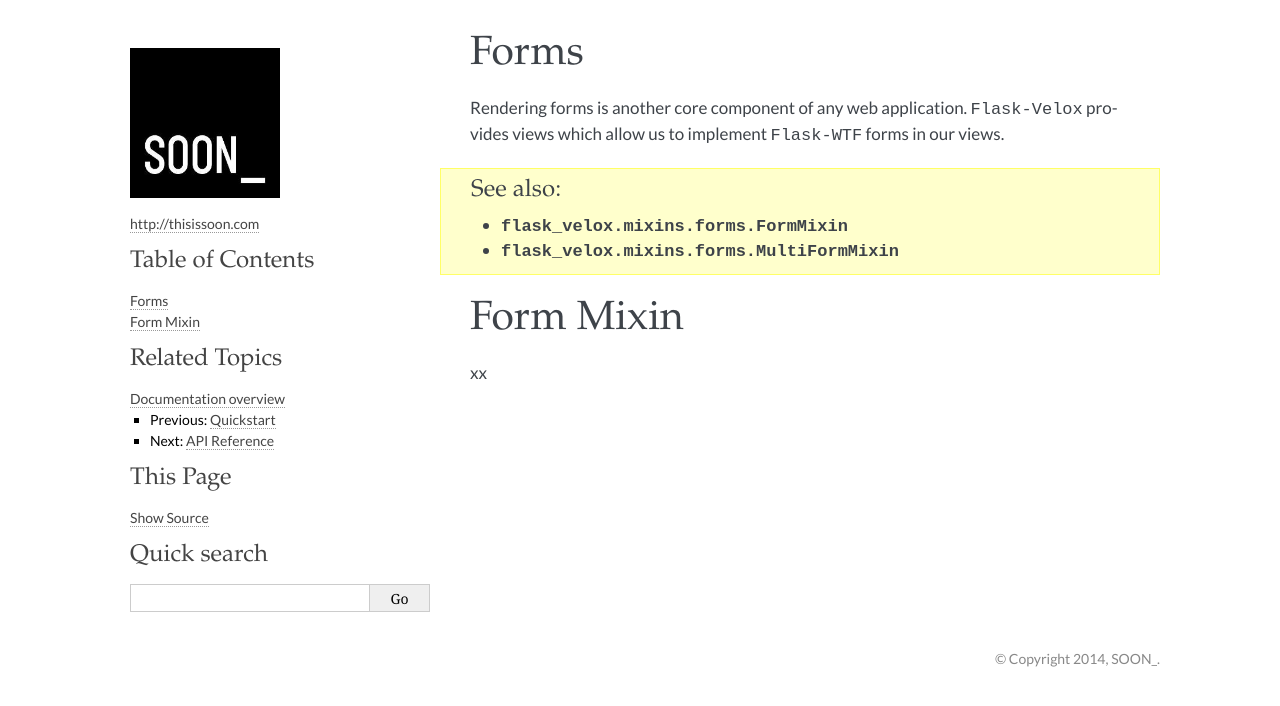
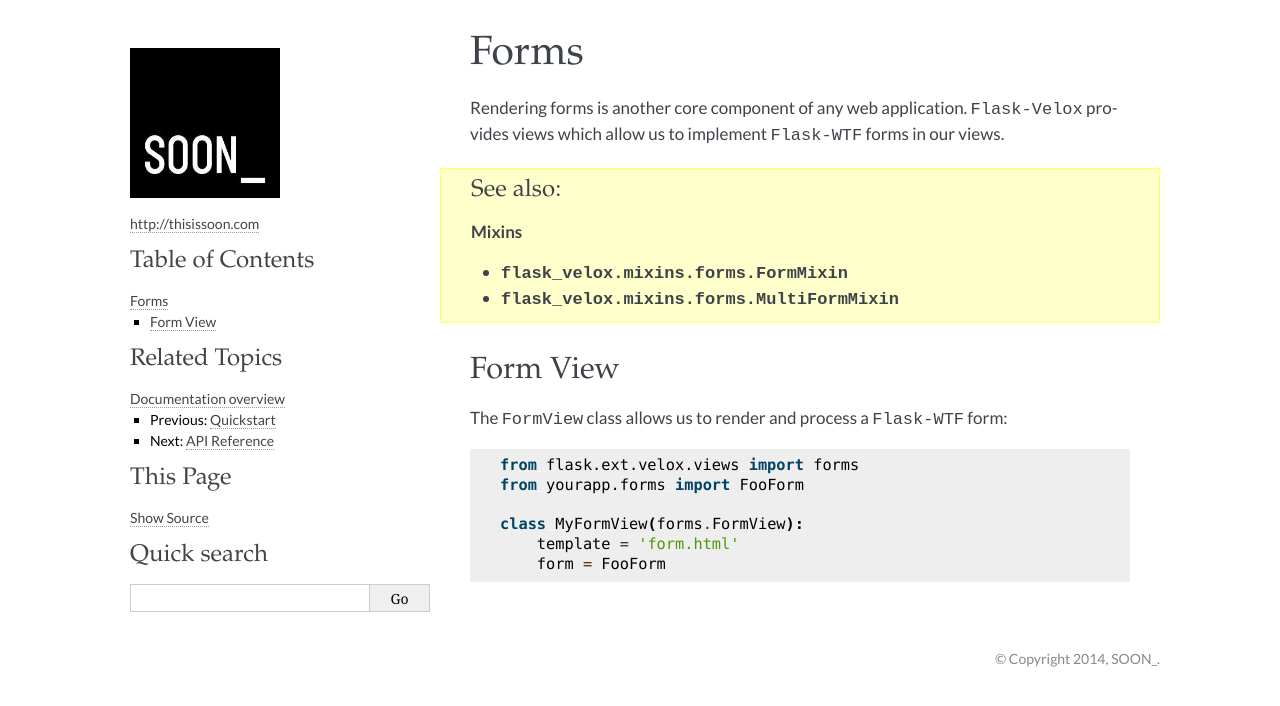
Before and after one commit to thisissoon/Flask-Velox, a Sphinx documentation site: the page built from docs/forms.rst, in a window 1280 px wide. Shown: the top 706 px of the page. Built offline with Sphinx 7.4.7, drawn with Linux system fonts in a browser that asks for light colours; some web fonts are replaced; pages that are not in the unit, such as notebooks, are missing from menus.

Commit message:
Updated Context and Form doc strings

```diff
--- a/docs/forms.rst
+++ b/docs/forms.rst
@@ -7,10 +7,21 @@ in our views.
 
 .. seealso::
 
+    **Mixins**
+
     * :py:class:`flask_velox.mixins.forms.FormMixin`
     * :py:class:`flask_velox.mixins.forms.MultiFormMixin`
 
-Form Mixin
-==========
+Form View
+---------
 
-xx
+The ``FormView`` class allows us to render and process a ``Flask-WTF`` form:
+
+.. code-block:: python
+
+    from flask.ext.velox.views import forms
+    from yourapp.forms import FooForm
+
+    class MyFormView(forms.FormView):
+        template = 'form.html'
+        form = FooForm
```
Also changed, not shown: 2 other files.
